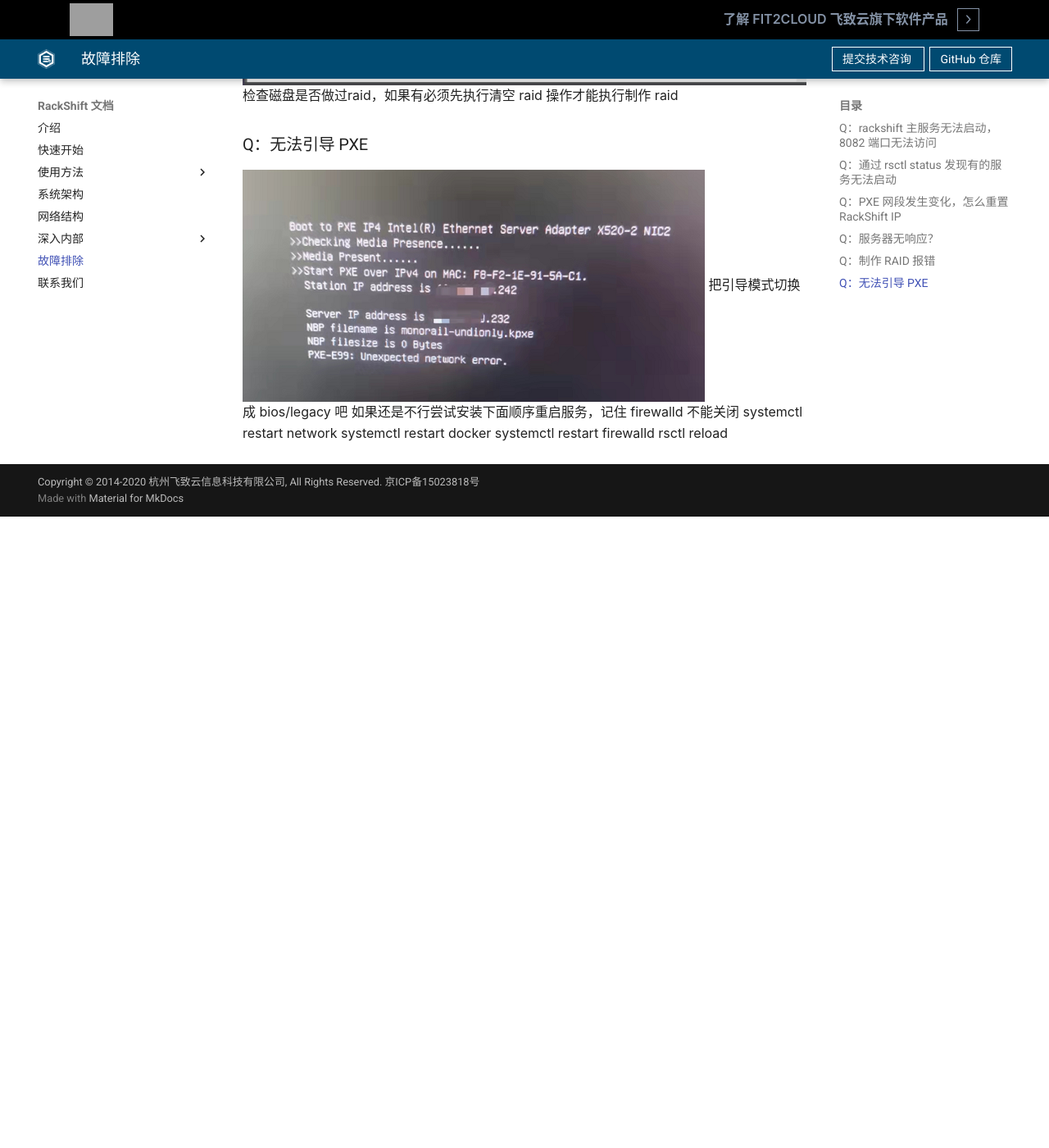
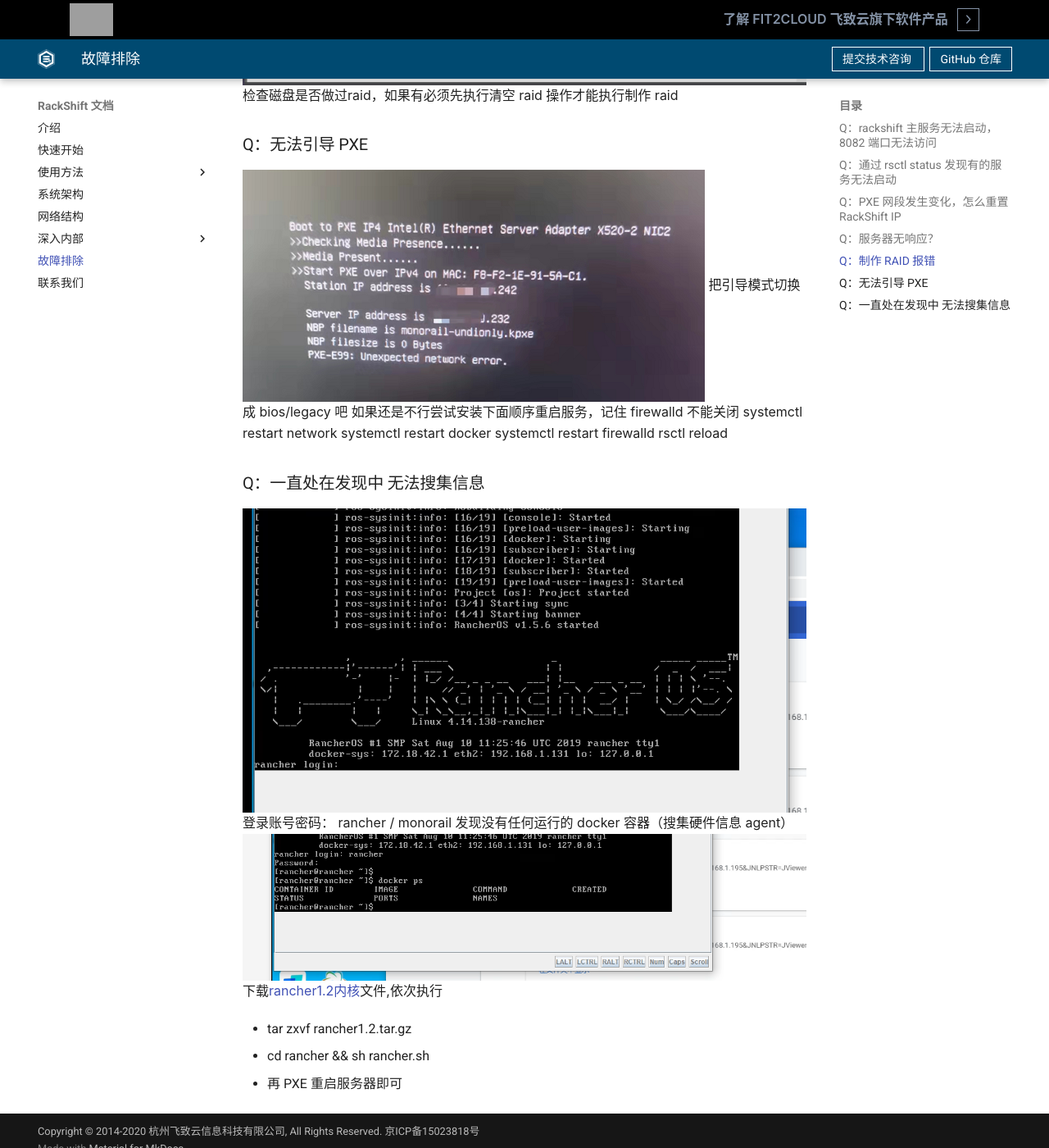
Before and after one commit to fit2cloud/rackshift-docs-static, an MkDocs documentation site: the page built from docs/faq.md, in a window 1280 px wide and 1400 px high, scrolled down 2240 px. Shown: the whole window at 82% size. Built offline with MkDocs 1.6.1 and Material for MkDocs 9.7.7, drawn with Linux system fonts in a browser that asks for light colours; the version menu is left out; before the commit the page ends 2870 px from its top, so only the background shows below that; grey boxes are pictures that could not be loaded.

Commit message:
docs: 一直发现

```diff
--- a/docs/faq.md
+++ b/docs/faq.md
@@ -34,3 +34,13 @@
 systemctl restart docker
 systemctl restart firewalld
 rsctl reload
+
+### Q：一直处在发现中 无法搜集信息
+![img.png](static/faq/discoverying.png)
+登录账号密码： rancher / monorail 发现没有任何运行的 docker 容器（搜集硬件信息 agent）
+![img.png](static/faq/rancher.png)
+下载[rancher1.2内核](static/rancher1.2.tar.gz)文件,依次执行
+
+- tar zxvf rancher1.2.tar.gz
+- cd rancher && sh rancher.sh
+- 再 PXE 重启服务器即可
```
Also changed, not shown: docs/static/faq/discoverying.png (added), docs/static/faq/rancher.png (added), 1 other file.
